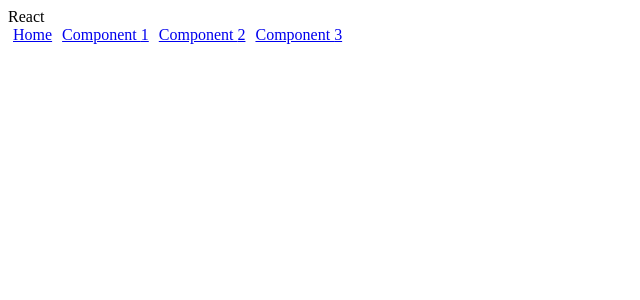
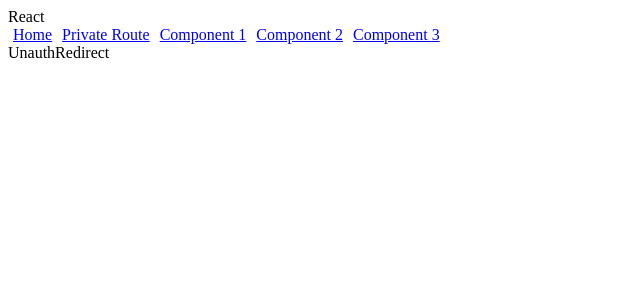
Before and after one commit to daviddesousa/react-tutorial, a React (Create React App) app: page /redirect in a window 1280 px wide. Shown: the top 300 px of the page, without its empty margins (0-640 px from the left). Built offline with nearby package versions, Linux system fonts and the light colour scheme; what auth0-js would draw is missing.

Commit message:
setting up protected routes and the PrivateRoute HOC

```diff
--- a/src/containers/header.js
+++ b/src/containers/header.js
@@ -16,6 +16,9 @@ class Header extends Component {
         <div>
           <Link to="/" style={{padding: '5px'}}>
             Home
+          </Link>
+          <Link to="/privateroute" style={{padding: '5px'}}>
+            Private Route
           </Link>
           {this.state.nums.map(num =>
               <Link key={num.id} to={{pathname: '/component/' + num.id}}
--- /dev/null
+++ b/src/functional/protectedroute.js
@@ -0,0 +1,9 @@
+import React from 'react';
+
+const ProtectedRoute = props => (
+    <div>
+      ProtectedRoute
+    </div>
+);
+
+export default ProtectedRoute;
--- /dev/null
+++ b/src/functional/unauthredirect.js
@@ -0,0 +1,9 @@
+import React from 'react';
+
+const UnauthRedirect = props => (
+    <div>
+      UnauthRedirect
+    </div>
+);
+
+export default UnauthRedirect;
--- a/src/routes.js
+++ b/src/routes.js
@@ -2,6 +2,9 @@ import React, {Component} from 'react';
 
 import Component1 from './functional/component1';
 import Callback from './functional/callback';
+import ProtectedRoute from './functional/protectedroute';
+import UnauthRedirect from './functional/unauthredirect';
+
 import Auth from './utils/auth';
 
 import Container1 from './containers/container1';
@@ -9,7 +12,7 @@ import Header from './containers/header';
 import history from './utils/history';
 import AuthCheck from './utils/authcheck';
 
-import {Router, Route, Switch} from 'react-router';
+import {Router, Route, Switch, Redirect} from 'react-router';
 
 const auth = new Auth();
 
@@ -18,6 +21,14 @@ const handleAuthentication = (props) => {
     auth.handleAuth();
   }
 };
+
+const PrivateRoute = ({component: Component, auth}) => (
+    <Route render={props => auth.isAuthenticated() === true
+        ? <Component auth={auth} {...props}/>
+        : <Redirect to={{pathname: '/redirect'}}/>
+    }
+    />
+);
 
 class Routes extends Component {
   render() {
@@ -31,6 +42,9 @@ class Routes extends Component {
                        render={() => <Container1 auth={auth}/>}/>
                 <Route path="/authcheck"
                        render={() => <AuthCheck auth={auth}/>}/>
+                <Route path="/redirect"
+                       component={UnauthRedirect}/>
+
                 <Route path="/callback"
                        render={(props) => {
                          handleAuthentication(props);
@@ -38,6 +52,9 @@ class Routes extends Component {
                        }}/>
                 <Route path="/component/:id"
                        render={(props) => <Component1 {...props}/>}/>
+
+                <PrivateRoute path="/privateroute" auth={auth}
+                              component={ProtectedRoute}/>
               </Switch>
             </div>
           </Router>
```
